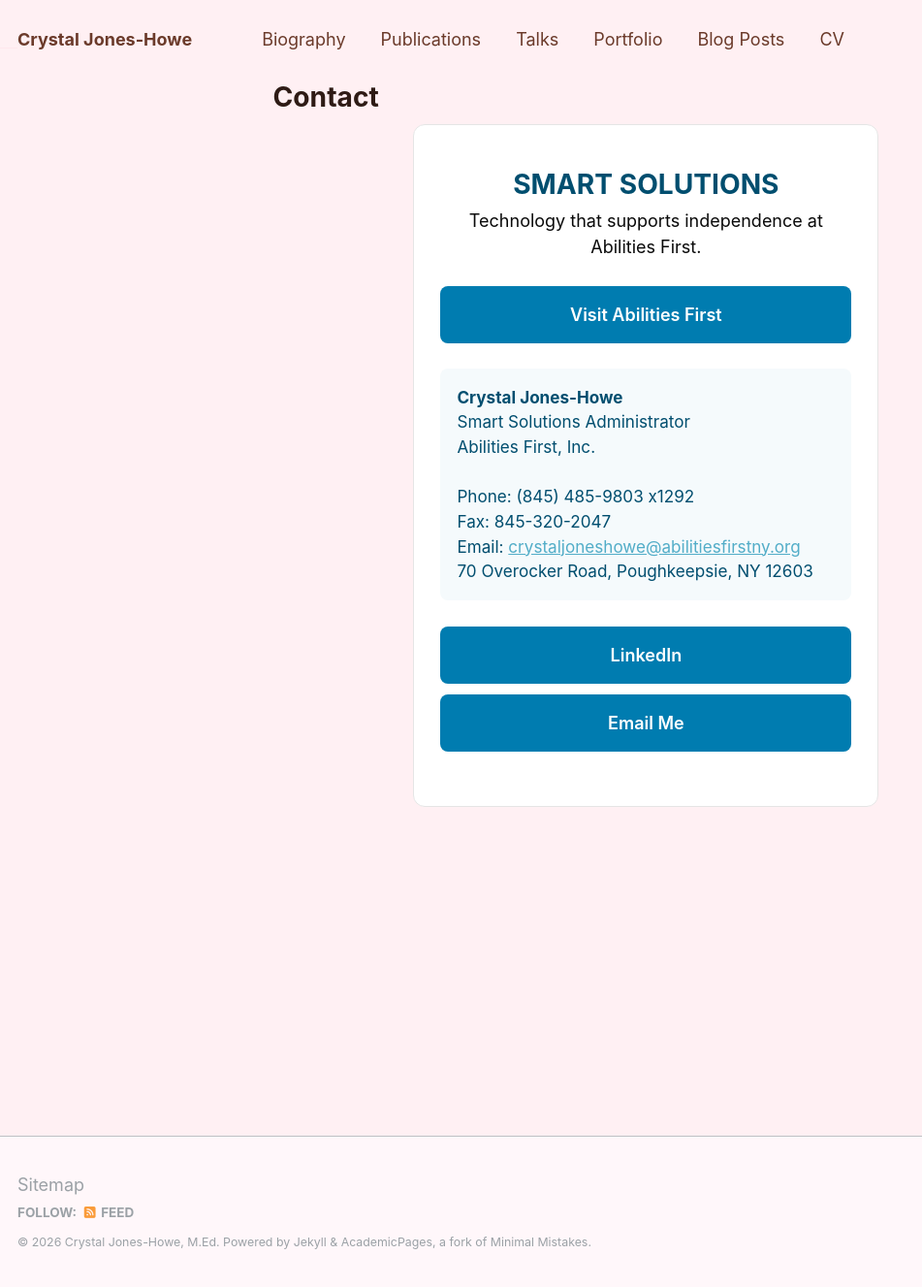
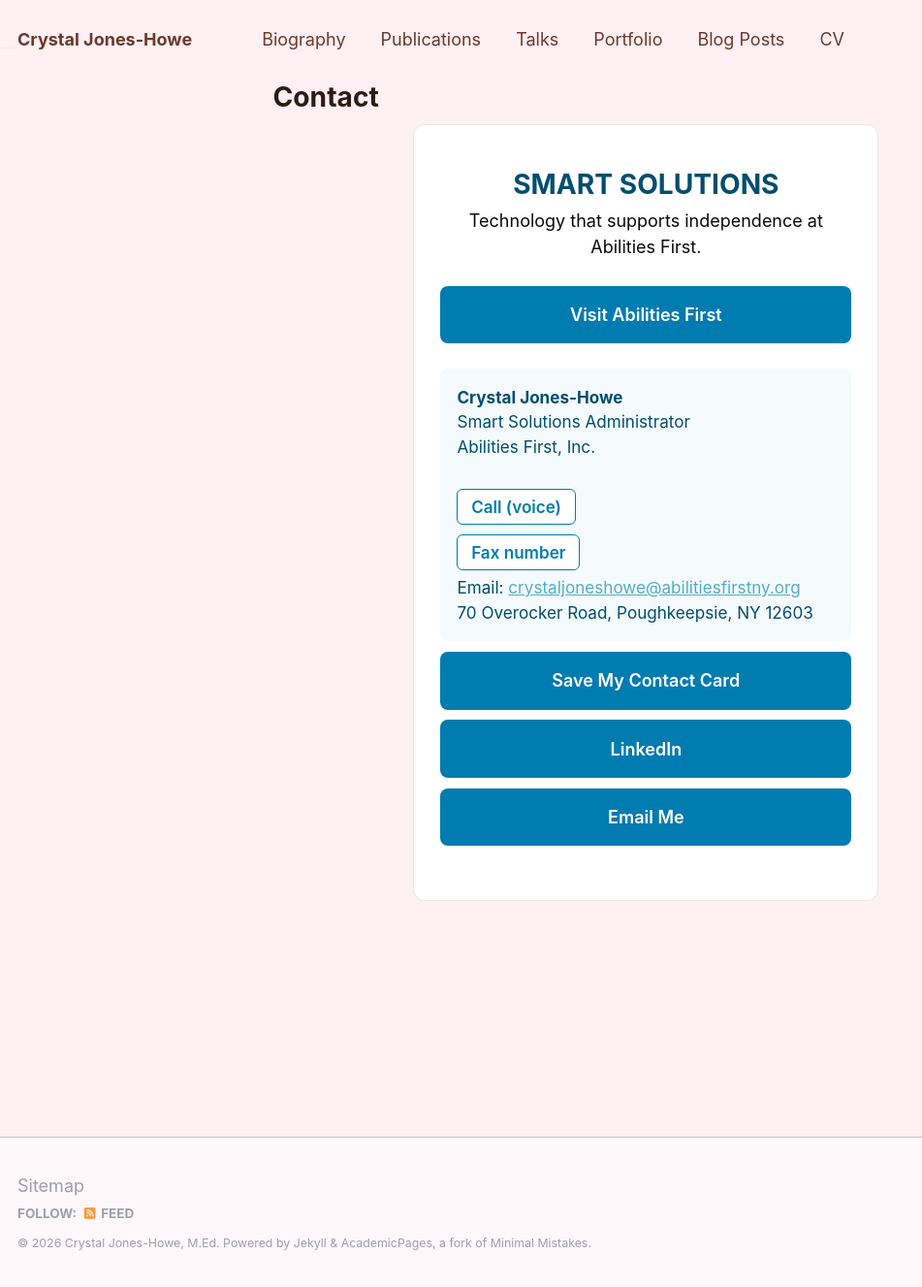
Before and after one commit to cjoneshowe/cjoneshowe.github.io, a Jekyll site: the page built from _pages/pcontact.md, in a window 1280 px wide and 1327 px high. Shown: the whole window at 97% size, without its empty margins (0-951 px from the left). Built offline with Jekyll 4.4.1, drawn with Linux system fonts in a browser that asks for light colours; part of the change alters nothing that is shown.

Commit message:
Work Contact
Update Work Contact Information

```diff
--- a/_pages/pcontact.md
+++ b/_pages/pcontact.md
@@ -46,6 +46,19 @@ author_profile: false
     font-size: 0.95em;
     line-height: 1.5;
   }
+  .pcontact-link-btn {
+    background-color: #FFFFFF;
+    color: #007CB0;
+    border: 1px solid #007CB0;
+    border-radius: 6px;
+    padding: 0.4em 0.8em;
+    font-weight: 600;
+    cursor: pointer;
+    margin: 0.3em 0;
+  }
+  .pcontact-link-btn:hover {
+    background-color: #F5FAFC;
+  }
 </style>
 
 <div id="pcontact-wrap" markdown="0">
@@ -58,12 +71,24 @@ author_profile: false
     <strong>Crystal Jones-Howe</strong><br>
     Smart Solutions Administrator<br>
     Abilities First, Inc.<br><br>
-    Phone: (845) 485-9803 x1292<br>
-    Fax: 845-320-2047<br>
+    <button type="button" id="ss-call-btn" class="pcontact-link-btn">Call (voice)</button><br>
+    <button type="button" id="ss-fax-btn" class="pcontact-link-btn">Fax number</button><br>
     Email: <a href="mailto:crystaljoneshowe@abilitiesfirstny.org">crystaljoneshowe@abilitiesfirstny.org</a><br>
     70 Overocker Road, Poughkeepsie, NY 12603
   </div>
 
-  <a class="pcontact-btn" style="margin-top:1.5em;" href="https://www.linkedin.com/in/cjoneshowe/">LinkedIn</a>
+  <a class="pcontact-btn" href="/files/crystal-jones-howe-work.vcf">Save My Contact Card</a>
+  <a class="pcontact-btn" href="https://www.linkedin.com/in/cjoneshowe/">LinkedIn</a>
   <a class="pcontact-btn" href="mailto:crystaljoneshowe@abilitiesfirstny.org">Email Me</a>
 </div>
+
+<script>
+  document.getElementById('ss-call-btn').addEventListener('click', function () {
+    var parts = ['9803', '485', '845'];
+    window.location.href = 'tel:+1' + parts.reverse().join('') + ',,1292';
+  });
+  document.getElementById('ss-fax-btn').addEventListener('click', function () {
+    var parts = ['2047', '320', '845'];
+    alert('Fax: (' + parts[2] + ') ' + parts[1] + '-' + parts[0]);
+  });
+</script>
```
Also changed, not shown: 1 other file.
